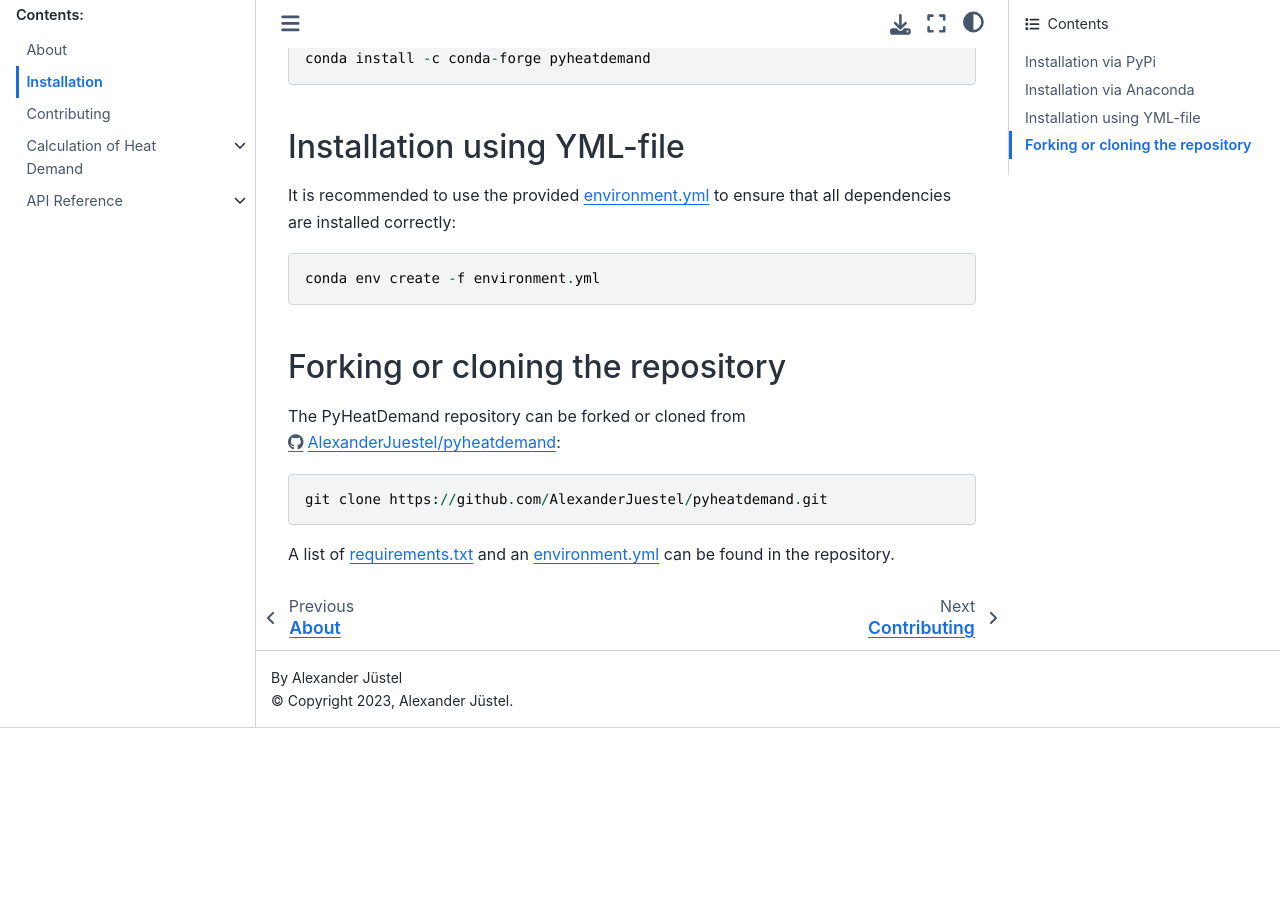
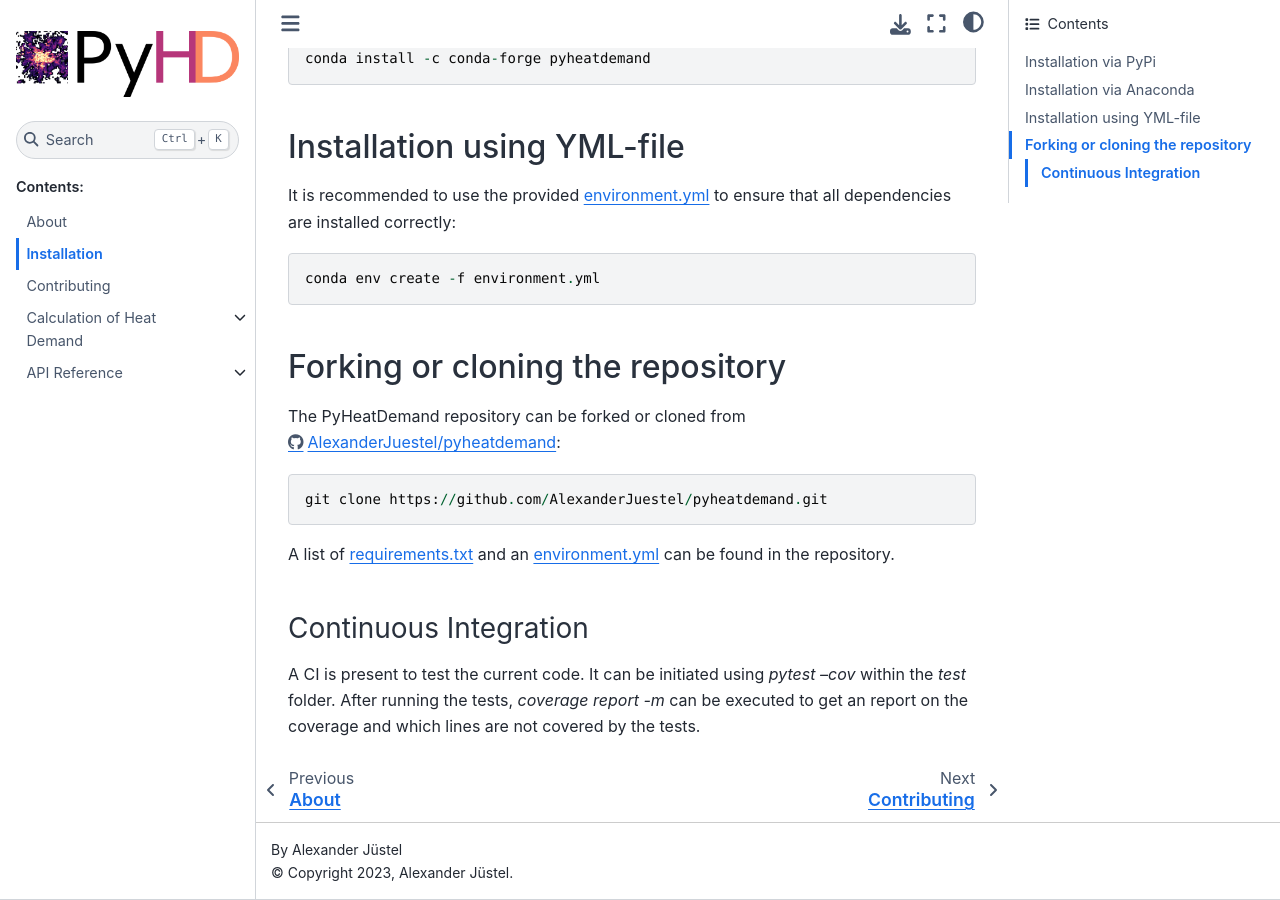
Before and after one commit to AlexanderJuestel/pyheatdemand, a Sphinx documentation site: the page built from docs/source/installation.rst, in a window 1280 px wide and 900 px high, scrolled down 649 px. Built offline with Sphinx 7.4.7 and the Sphinx Book theme 1.1.4, drawn with Linux system fonts in a browser that asks for light colours; pages that are not in the unit, such as notebooks, are missing from menus; before the commit the page ends 1377 px from its top, so only the background shows below that.

Commit message:
AddCItoInstallation

```diff
--- a/docs/source/installation.rst
+++ b/docs/source/installation.rst
@@ -39,3 +39,11 @@
     git clone https://github.com/AlexanderJuestel/pyheatdemand.git
 
 A list of `requirements.txt <https://github.com/AlexanderJuestel/pyheatdemand/blob/main/requirements.txt>`_ and an `environment.yml <https://github.com/AlexanderJuestel/pyheatdemand/blob/main/environment.yml>`_ can be found in the repository.
+
+
+Continuous Integration
+_______________________
+
+A CI is present to test the current code. It can be initiated using `pytest --cov` within the `test` folder. After
+running the tests, `coverage report -m` can be executed to get an report on the coverage and which lines are not covered
+by the tests.
```
